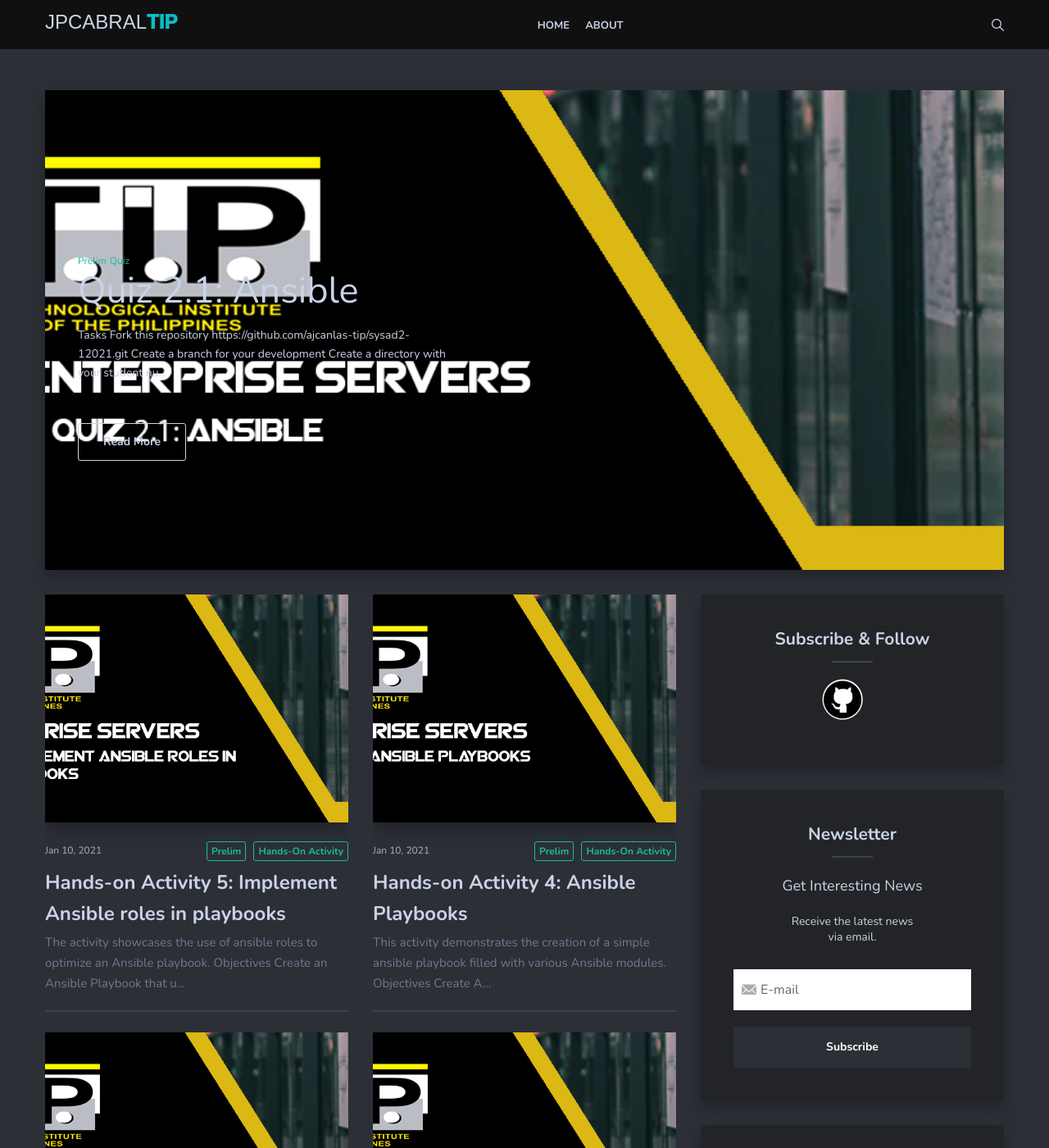
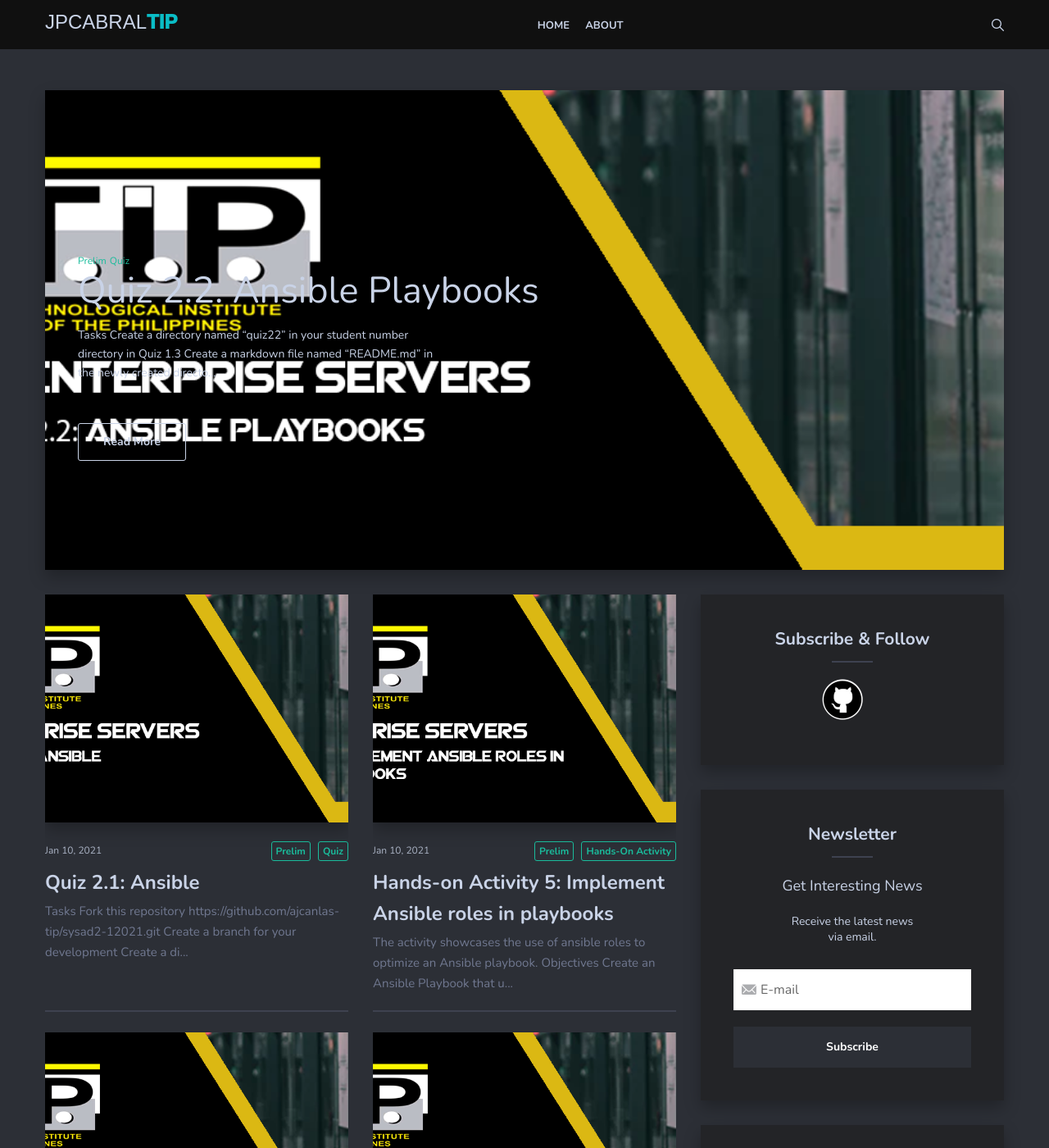
Before and after one commit to jpcabral-tip/jpcabral-tip.github.io, a Jekyll site: the page built from index.html, in a window 1280 px wide and 1400 px high. Shown: the whole window at 82% size. Built offline with Jekyll 4.4.1, drawn with Linux system fonts in a browser that asks for light colours; nearby versions of some CDN libraries; the list of posts is cut into pages by our own code; part of the change alters nothing that is shown; some of the changed text lies outside the part shown.

Commit message:
added quiz22 markdown

````diff
--- a/_posts/2021-01-11-hands-on-act-3.markdown
+++ b/_posts/2021-01-11-hands-on-act-3.markdown
@@ -18,7 +18,9 @@ The following activity presents the use of Ansible as an automation tool via the
 ## Tasks
 
 Setup is Alpine and Ubuntu VMs are connected via a local network, in my case
+
 Alpine VM, IP is 192.168.122.117 (Or Any VM that has Git installed)
+
 Ubuntu VM,IP is 192.168.122.125 and hostname should be ubuntu-(your student number) (e.g. ubuntu-1110670)
 
 1. Fork the instructor repository and clone the repository.
--- /dev/null
+++ b/_posts/2021-01-11-quiz22.markdown
@@ -0,0 +1,321 @@
+---
+layout: post
+title:  "Quiz 2.2. Ansible Playbooks"
+date:   2021-01-11 1:20:00 +0300
+image:  quiz-22-banner.png
+tags:   [Prelim, Quiz]
+---
+## Tasks
+
+1. Create a directory named "quiz22" in your student number directory in Quiz 1.3
+2. Create a markdown file named "README.md" in the newly created directory with the directory summary.
+3. Transform this procedure (Links to an external site.) as a playbook
+4. Then create a Pull request and put your forked repo in the only question of this quiz (Note answer this quiz as well as create a pull request).
+
+***
+
+## Output
+
+> 1811023/quiz22/ansible.cfg
+{% highlight cfg %}
+[defaults]
+
+# Basic Configuration
+inventory = ./inventory
+remote_user = jpcabral-tip
+private_key_file = ./private.key
+
+# Priviege Escalation
+[privilege_escalation]
+become = True
+become_method = sudo
+become_user = root
+become_ask_pass = False
+# NOTE: Configure remote host/s to allow remote_user to execute sudo withoout password using sudo visudo. Append `<remote_user> ALL=(ALL) NOPASSWD:ALL`
+{% endhighlight %}
+
+> 1811023/quiz22/inventory
+{% highlight cfg %}
+[ubuntu]
+192.168.254.135
+{% endhighlight %}
+
+> 1811023/quiz22/playbook.yaml
+{% highlight yaml %}
+---
+  - name: Quiz 2.2 Ansible Playbooks
+    hosts: ubuntu
+
+    tasks:
+    - name: Include db authentication
+      include_vars:
+        file: vars/db_config_vars.yaml
+
+
+    - name: Install Apache2
+      apt:
+        name: apache2
+        state: latest
+        update_cache: yes
+
+    - name: Allow HTTP on Port 80
+      ufw:
+        rule: allow
+        port: "80"
+        proto: tcp
+
+    - name: Start and enable Apache service
+      service:
+        name: apache2
+        state: started
+        enabled: yes
+
+    - name: Install MySQL
+      apt:
+        name: mysql-server
+        state: present
+        update_cache: yes
+
+    - name: Start MySQL server
+      service:
+        name: mysql
+        state: started
+        enabled: yes
+
+    - name: Install PHP
+      apt:
+        name:
+          - php
+          - libapache2-mod-php
+          - php-mysql
+        state: present
+        update_cache: yes
+
+    - name: Create /var/www/jpcabral-tip/ for domain config
+      file:
+        path: /var/www/jpcabral-tip
+        state: directory
+        owner: jpcabral-tip
+        group: jpcabral-tip
+        mode: '0755'
+
+    - name: Copy jpcabral-tip.conf to /etc/apache2/sites-available/jpcabral-tip.conf
+      copy:
+        src: jpcabral-tip.conf
+        dest: /etc/apache2/sites-available/jpcabral-tip.conf
+        owner: jpcabral-tip
+        group: jpcabral-tip
+        mode: '0755'
+
+    - name: a2ensite jpcabral-tip
+      shell: "a2ensite jpcabral-tip; a2dissite 000-default"
+      notify:
+      - Restart Apache
+
+    - name: New index.html
+      copy:
+        src: index.html
+        dest: /var/www/jpcabral-tip/index.html
+        owner: jpcabral-tip
+        group: jpcabral-tip
+        mode: '0755'
+      notify:
+      - Restart Apache
+
+    - name: Create info.php on /var/www/jpcabral-tip/
+      copy:
+        content: "<?php phpinfo();"
+        dest: /var/www/jpcabral-tip/info.php
+        owner: jpcabral-tip
+        group: jpcabral-tip
+        mode: '0755'
+      notify:
+      - Restart Apache
+
+    # OPTIONAL PHP MYSQL TASKS??
+    - name: Install MySQL module requirements
+      apt:
+        name:
+          - python3
+          - python3-pymysql
+        state: latest
+        update_cache: yes
+
+    - name: Install pip requirements for MySQL module
+      pip:
+        name:
+          - pymysql
+
+    - name: Create MySQL user
+      shell: mysql -e "CREATE USER IF NOT EXTSTS '{{ db_user }}'@'localhost' IDENTIFIED WITH mysql_native_password BY '{{ db_pass }}'"; mysql -e "CREATE USER IF NOT EXISTS '{{ db_user }}'@'%' IDENTIFIED WITH mysql_native_password BY '{{ db_pass }}'"
+
+    - name: Escalate created MySQL user
+      shell: set -f; mysql -e "GRANT ALL PRIVILEGES ON *.* TO '{{ db_user }}'@'localhost'"; mysql -e "GRANT ALL PRIVILEGES ON *.* TO '{{ db_user }}'@'%'"
+
+    - name: Create example_database
+      mysql_db:
+        login_host: "{{ db_host }}"
+        login_user: "{{ db_user }}"
+        login_password:  "{{ db_pass }}"
+        name: example_database
+        state: present
+
+    - name: Copy the SQL script on remote host
+      copy:
+        src: db.sql
+        dest: "~"
+        owner: jpcabral-tip
+        group: jpcabral-tip
+        mode: '0775'
+      register: sqlFile
+
+    - name: Import SQL
+      mysql_db:
+        login_host: "{{ db_host }}"
+        login_user: "{{ db_user }}"
+        login_password: "{{ db_pass }}"
+        state: import
+        name: all
+        target: "~/db.sql"
+      when: sqlFile.changed
+
+    - name: Copy todo_list.php
+      copy:
+        src: todo_list.php
+        dest: /var/www/jpcabral-tip/todo_list.php
+        owner: jpcabral-tip
+        group: jpcabral-tip
+        mode: '0755'
+      notify:
+      - Restart Apache
+
+    handlers:
+      - name: Restart Apache
+        service:
+          name: apache2
+          state: restarted
+{% endhighlight %}
+
+> 1811023/quiz22/README.md
+{% highlight html %}
+# Directory Summary
+
+**Author:** Jose Paulo Cabral
+
+## Prequisites
+
+* Ansible (installed on local machine)
+* SSH (installed on both local and remote machine/s)
+
+## Requirements
+
+* SSH private key file for authentication placed on working directory.
+* Declare MySQL database user for local and remote hosts. (to be supplied in ``vars/db_config_vars.yaml``
+Note: ``private.key`` and ``vars/db_config_vars.yaml`` are placed on ``.gitignore`` and must be supplied before executing the playbook.
+
+## Directory Structure
+
+```
+quiz22
+	files/
+		db.sql
+		index.html
+		jpcabral-tip.conf
+		todo_list.php
+	vars/
+		db_config_vars.yaml*
+ansible.cfg
+inventory
+playbook.yaml
+private.key*
+.gitignore
+README.md
+```
+
+Note: Files marked with asterisk (*) at the end are declared inside ``.gitignore``.
+
+## Content Structure for Files Declared in .gitgnore
+* ``private.key``
+	The localmachine generated SSH private key (named ``id_rsa`` by default inside ``~/.ssh/``
+* ``vars/db_config_vars.yaml``
+	```
+	db_host: <database IP>
+	db_user: <database user>
+	db_pass: <database user password>
+	```
+{% endhighlight %}
+
+> 1811023/quiz22/files/db.sql
+{% highlight mysql %}
+CREATE SCHEMA IF NOT EXISTS example_database;
+
+USE example_database;
+
+
+CREATE TABLE IF NOT EXISTS example_database.todo_list(
+	item_id INT AUTO_INCREMENT,
+	content VARCHAR(255),
+	PRIMARY KEY(item_id)
+);
+
+-- SAMPLE ENTRIES
+INSERT INTO example_database.todo_list(content) VALUES("My first important item");
+INSERT INTO example_database.todo_list(content) VALUES("My second important item");
+INSERT INTO example_database.todo_list(content) VALUES("My third important item");
+INSERT INTO example_database.todo_list(content) VALUES("and this one more thing");
+{% endhighlight %}
+
+> 1811023/quiz22/files/index.html
+{% highlight html %}
+<html>
+	<head>
+		<title>jpcabral-tip website</title>
+	</head>
+	<body>
+		<h1>Hello World!</h1>
+
+		<p>This is the landing page of <strong>jpcabral-tip</strong>.</p>
+	</body>
+</html>
+{% endhighlight %}
+
+> 1811023/quiz22/files/jpcabral-tip.conf
+{% highlight apache %}
+<VirtualHost *:80>
+	ServerName jpcabral-tip
+	ServerAlias www.jpcabral-tip
+	DocumentRoot /var/www/jpcabral-tip
+	ErrorLog ${APACHE_LOG_DIR}/error.log
+	CustomLog ${APACHE_LOG_DIR}/access.log combined
+</VirtualHost>
+{% endhighlight %}
+
+> 1811023/quiz22/files/todo_list.php
+{% highlight php %}
+<?php
+$user = "jpcabral-tip";
+$password = "password";
+$database = "example_database";
+$table = "todo_list";
+
+try {
+	$db = new PDO("mysql:host=localhost;dbname=$database", $user, $password);
+	echo "<h2>TODO</h2><ol>";
+	foreach($db->query("SELECT content FROM $table") as $row){
+		echo "<li>" . $row['content'] . "</li>";
+	}
+	echo "</ol>";
+} catch (PDOExecption $e){
+	print "Error!: " . $e->getMessage() . "<br/>";
+	die();
+}
+{% endhighlight %}
+
+
+Execute using the following command to run the playbook:
+{% highlight bash %}
+localhost:~/1811023/quiz22# ansible-playbook playbook.yaml
+{% endhighlight %}
+
+
+<p>As seen on <a href="https://github.com/jpcabral-tip/sysad2-12021/tree/quiz22">Github</a>.</p>
````
Also changed, not shown: img/quiz-22-banner.png (added).
